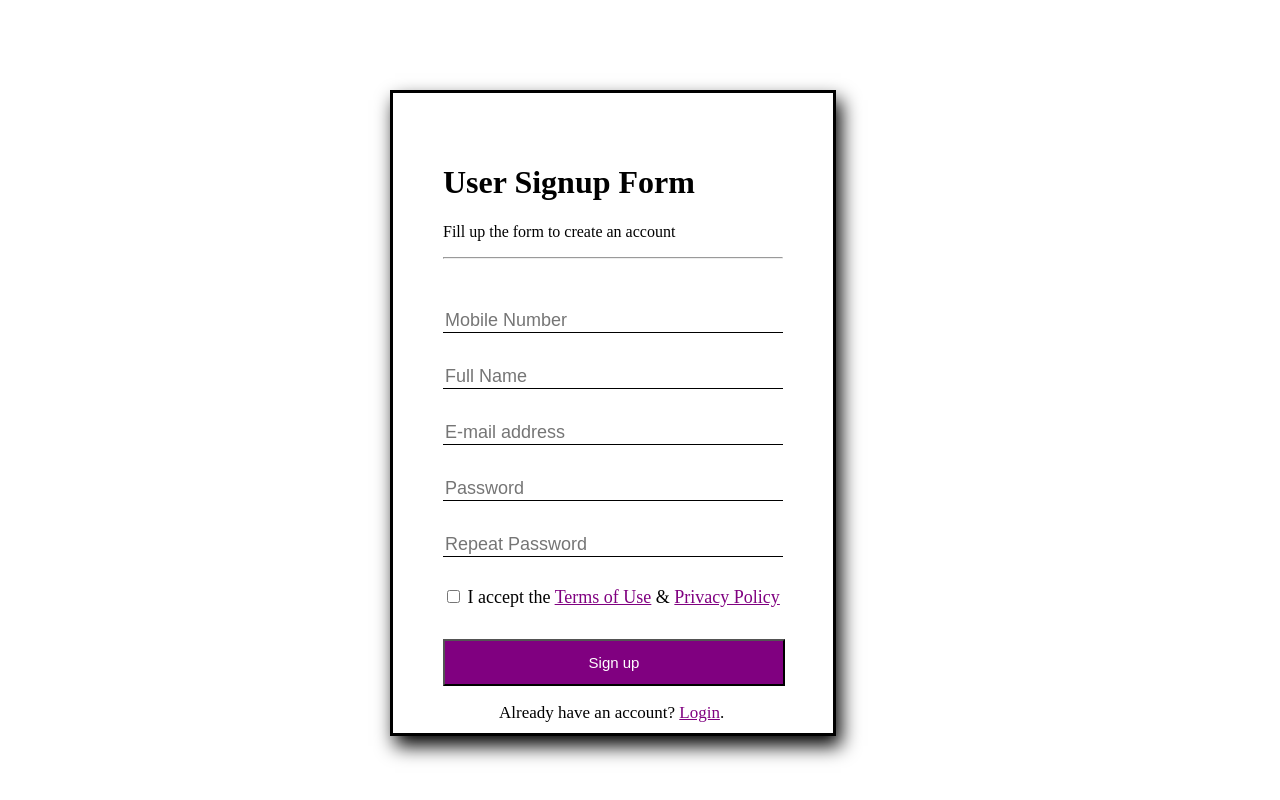
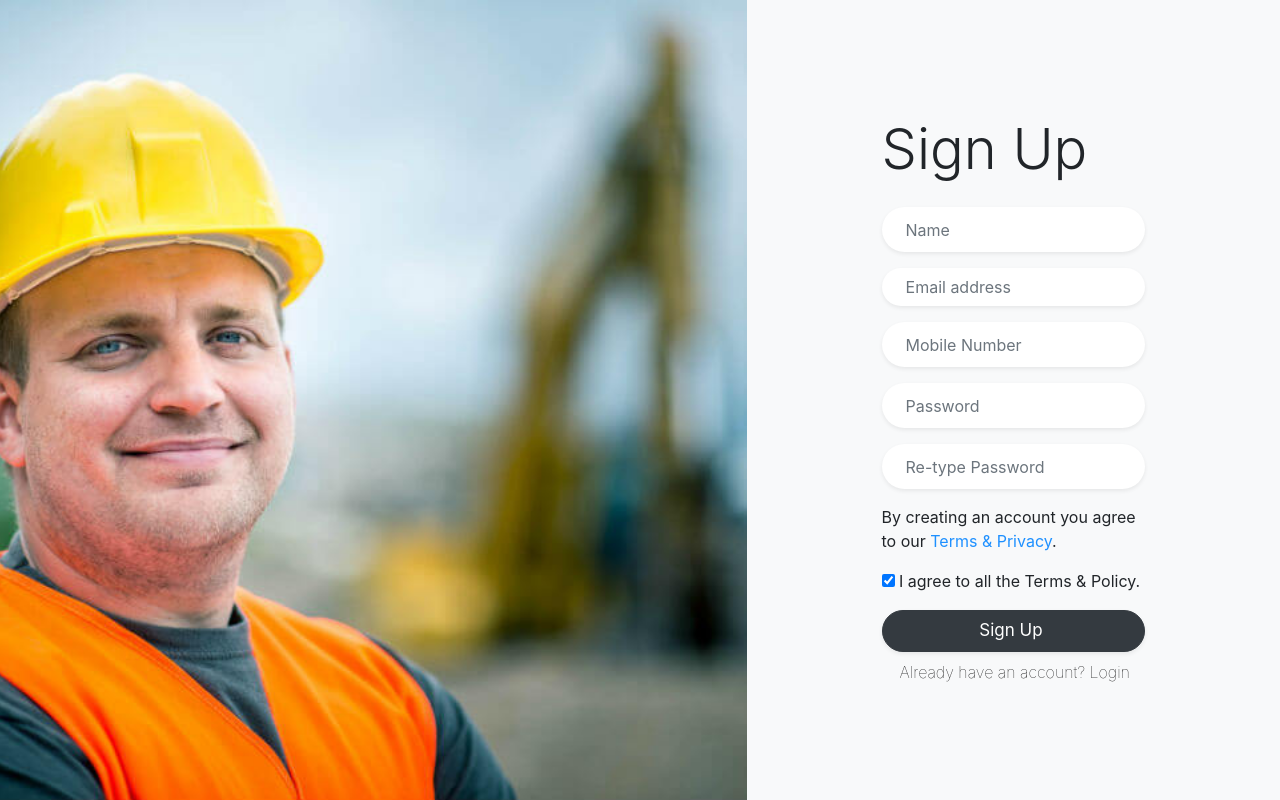
Before and after one commit to Parasite-231/HandyMan, a PHP site: the page made by FRONT-END SECTION/HTML SCRIPTS/User_panel/user signup.php in a window 1280 px wide. Run offline with PHP 8.4, Linux system fonts and the light colour scheme.

Commit message:
User/UserSignUp(2_filesUpdated) 2.0

```diff
--- /dev/null
+++ b/FRONT-END SECTION/CSS SCRIPTS/user_panel/UserSignUpDesign2.0.css
@@ -0,0 +1,25 @@
+.login,
+.image {
+  min-height: 100vh;
+}
+
+
+.bg-image {
+  background-image: url('mama.jpg');
+  background-size: cover;
+  background-position: center center;
+}
+
+.btn{
+
+    height: 45px;
+    font-size: 20px;
+}
+
+input[type=text], input[type=password],input[email] {
+
+
+    height: 45px ;
+    /* border: 1px solid black; */
+    /* background: white; */
+  }
--- a/FRONT-END SECTION/HTML SCRIPTS/User_panel/user signup.php
+++ b/FRONT-END SECTION/HTML SCRIPTS/User_panel/user signup.php
@@ -1,4 +1,9 @@
 <?php
+
+session_start();
+if (isset($_SESSION['uID'])) {
+   header("location:./index.php");
+}
 $table = 'user';
 require("../../Inc/server_config.php");
 
@@ -30,7 +35,7 @@ if (filter_has_var(INPUT_POST, 'submit')) {
                      $query = "INSERT INTO user (name, number, email, password) VALUES ('$name', '$number', '$email',
                                                          '$password')";
                      mysqli_query($connect, $query);
-                            header("location: user login.php");
+                     header("location: userLogin.php");
                      die;
                   } else {
                      $msg = 'Please Enter a Valid Email address !';
@@ -53,7 +58,7 @@ if (filter_has_var(INPUT_POST, 'submit')) {
          $errClass = 'alert-danger';
       }
    } else {
-        $msg = 'Please fill in all the fields !';
+      $msg = 'Please fill in all the fields';
       $errClass = 'alert-danger';
    }
 }
@@ -61,69 +66,79 @@ if (filter_has_var(INPUT_POST, 'submit')) {
 ?>
 
 
-
 <!DOCTYPE html>
 <html lang="en">
 
 <head>
     <meta charset="UTF-8">
-    <meta http-equiv="X-UA-Compatible" content="IE=edge">
     <meta name="viewport" content="width=device-width, initial-scale=1.0">
-    <title>User Panel-Sign up</title>
-    <link rel="stylesheet" href="../../CSS SCRIPTS/user_panel/user signup.css">
+    <meta http-equiv="X-UA-Compatible" content="ie=edge">
+    <title>Sign up</title>
+    <!--Changed 2.0-->
+    <link rel="stylesheet" href="../../CSS SCRIPTS/user_panel/UserSignUpDesign2.0.css">
+    <!-- <link rel="stylesheet" href="../../CSS SCRIPTS/user_panel/userSignUp.css"> -->
     <link rel="shortcut icon" type="image/x-icon" href="../../ICONS/worker.png">
+    <link href="https://unpkg.com/boxicons@2.0.7/css/boxicons.min.css" rel="stylesheet">
+    <link rel="stylesheet" href="https://cdnjs.cloudflare.com/ajax/libs/twitter-bootstrap/4.3.1/css/bootstrap.min.css">
+    <link rel="stylesheet" href="https://stackpath.bootstrapcdn.com/font-awesome/4.7.0/css/font-awesome.min.css">
+
 </head>
+<body>
+    <div class="container-fluid">
+        <div class="row no-gutter">
+            <!-- The image half -->
+            <div class="col-md-7 d-none d-md-flex bg-image"></div>
+            <!-- The content half -->
+            <div class="col-md-5 bg-light">
+                <div class="login d-flex align-items-center py-5">
+                    <!-- Demo content-->
+                    <div class="container">
+                        <div class="row">
+                            <div class="col-lg-10 col-xl-7 mx-auto">
+                                <h3 class="display-4">Sign Up</h3>
+                                <p class="text-muted mb-4"></p>
+                                <form class="form"  method="POST">
+                                    <div class="form-group mb-3">
+                                        <input id="inputName" type="text" placeholder="Name" value="<?php echo isset($_POST['username']) ? $name : ''; ?>" required="" autofocus="" class="form-control rounded-pill border-0 shadow-sm px-4">
+                                    </div>
+                                    <div class="form-group mb-3">
+                                        <input id="inputEmail" type="email" placeholder="Email address" value="<?php echo isset($_POST['email']) ? $email : ''; ?>" required="" autofocus="" class="form-control rounded-pill border-0 shadow-sm px-4">
+                                    </div>
+                                    <div class="form-group mb-3">
+                                        <input id="inputNumber" type="text" placeholder="Mobile Number" value="<?php echo isset($_POST['number']) ? $number : ''; ?>" required="" autofocus="" class="form-control rounded-pill border-0 shadow-sm px-4">
+                                    </div>
+                                    <div class="form-group mb-3">
+                                        <input id="inputPassword" type="password" placeholder="Password" required="" class="form-control rounded-pill border-0 shadow-sm px-4 ">
+                                    </div>
+                                    <div class="form-group mb-3">
+                                        <input id="inputPassword" type="password" placeholder="Re-type Password" required="" class="form-control rounded-pill border-0 shadow-sm px-4 ">
+                                    </div>
+                                    <p>By creating an account you agree to our <a href="#" style="color:dodgerblue">Terms & Privacy</a>.</p>
+                                    <label>
+                                    <input type="checkbox" checked="checked" name="remember" style="margin-bottom:15px"> I agree to all the Terms & Policy.
+                                    </label>
+                                    <button type="submit" class="btn btn-dark btn-block  mb-2 rounded-pill shadow-sm" style="height: 42px;font-size: 17px;">Sign Up&nbsp;</button>
+                                    <!-- <a href="#" class="alert-link" style="text-align: center;color: black;font-weight: lighter;" >Forgot password?</a> -->
+                                    <a href="userLogin.php" class="alert-link" style="text-align: center; color: black;font-weight: lighter;" >&nbsp;&nbsp;&nbsp;&nbsp;Already have an account? Login </a>
+                                    <!-- <div class="text-center d-flex justify-content-between mt-4"><p>Code by <a href="#" class="font-italic text-muted">
+                                        <u>Jassa</u></a></p></div> -->
 
-<body>
-    <div class="size">
-        <div>
+                                        <div style="font-size : 17px">
                                             <?php if ($msg != '') : ?>
                                             <div class="<?php echo $errClass ?>"><?php echo $msg ?></div>
                                             <?php endif; ?>
                                         </div>
-        <form method="POST">
-            <div class="header">
-                <h1>User Signup Form</h1>
+                                </form>
                             </div>
-            <div>
-                <p>Fill up the form to create an account</p>
-                <hr>
                         </div>
-            <div class="email">
-                <label for="email"></label>
-                <input type="text" id="email" name="number" placeholder="Mobile Number"
-                    value="<?php echo isset($_POST['number']) ? $number : ''; ?>" required>
                     </div>
-            <div class="username">
-                <label for="username"></label>
-                <input type="text" id="username" name="username" placeholder="Full Name"
-                    value="<?php echo isset($_POST['username']) ? $name : ''; ?>" required>
+                    <!-- End -->
                 </div>
-            <div class="username">
-                <label for=""></label>
-                <input type="text" id="username" name="email" placeholder="E-mail address"
-                    value="<?php echo isset($_POST['email']) ? $email : ''; ?>" required>
             </div>
-            <div class="password">
-                <label for="password"></label>
-                <input type="password" name="password" placeholder="Password" required>
+            <!-- End -->
         </div>
-            <div class="repeat-password">
-                <label for="password-repeat"></label>
-                <input type="password" name="confirm" placeholder="Repeat Password" required>
-            </div>
-            <div class="agreement">
-                <label class="checkbox-inline"><input type="checkbox" required="required"> I accept the <a
-                        href="#">Terms of Use</a> &amp; <a href="#">Privacy Policy</a></label>
-            </div>
-            <div style="padding-top: 16px;">
-                <button type="submit" name="submit" class="sign-up">Sign up</button>
-            </div>
-            <div>
-                <p class="no-account">Already have an account? <a href="./user login.php">Login</a>.</p>
-            </div>
-        </form>
     </div>
 </body>
 
+
 </html>
```
Also changed, not shown: FRONT-END SECTION/HTML SCRIPTS/User_panel/userSignup.php (+51 -19 lines). Lines whose indentation alone changed are shown as unchanged.
